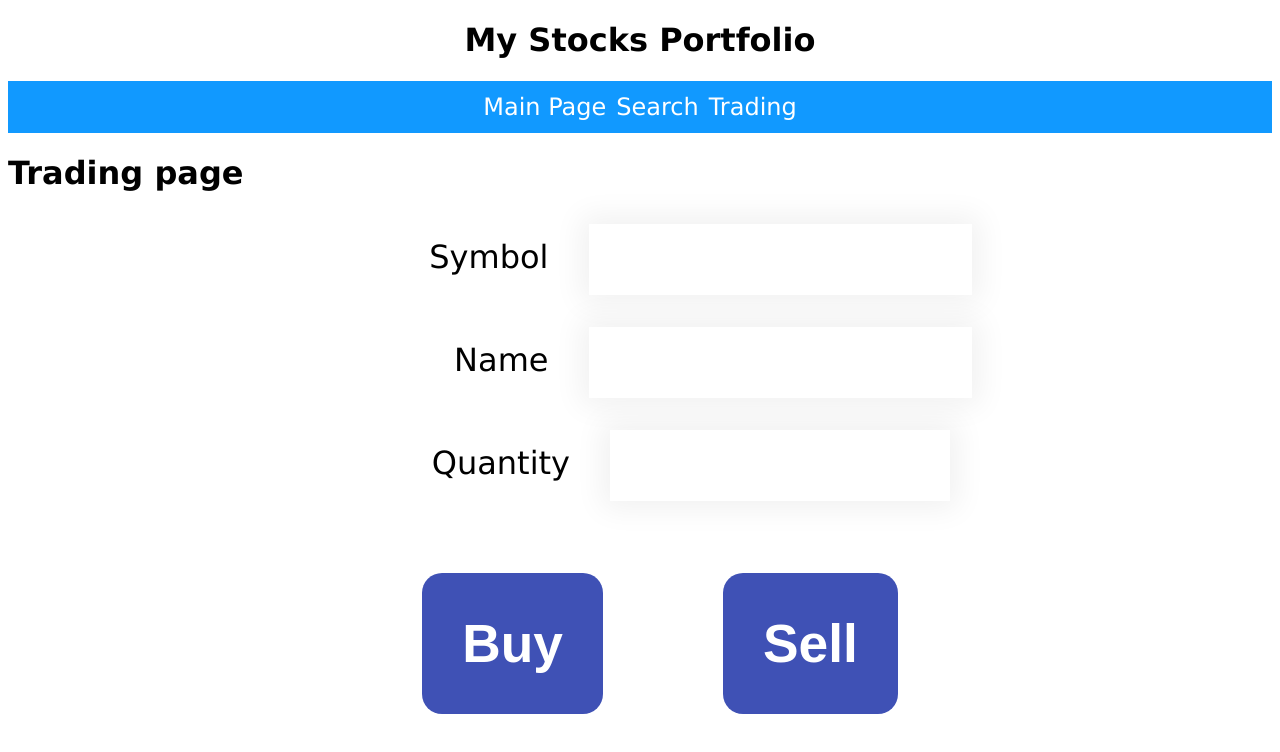
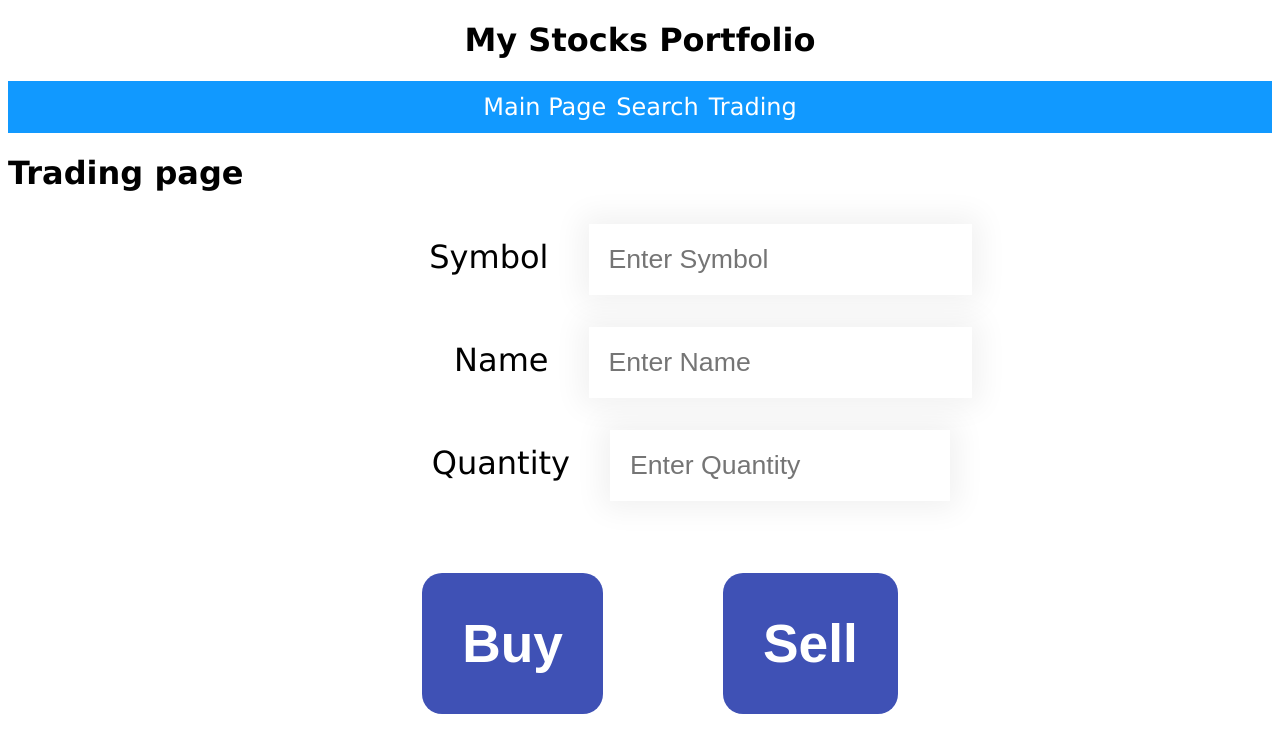
Before and after one commit to lim147/stock-protfolio, an Angular app in the folder stockUI/: page /trading in a window 1280 px wide. Shown: the top 752 px of the page. Built offline with nearby package versions, Linux system fonts and the light colour scheme.

Commit message:
added placeholder

```diff
--- a/stockUI/src/app/tradingpage/tradingpage.component.html
+++ b/stockUI/src/app/tradingpage/tradingpage.component.html
@@ -6,19 +6,19 @@
     <form #f="ngForm" id="tradingform" (ngSubmit)="tradeStock($event.submitter.id, f)">
         <p>
             <label>Symbol</label>
-            <input type="text" [(ngModel)]="stockSymbol" name="stockSymbol" required>
+            <input type="text" placeholder="Enter Symbol" [(ngModel)]="stockSymbol" name="stockSymbol" required>
         </p>
         <p>
             <label>Name</label>
-            <input type="text" [(ngModel)]="stockName" name="stockName" required>
+            <input type="text" placeholder="Enter Name" [(ngModel)]="stockName" name="stockName" required>
         </p>
         <!-- <p>
             <label>Price</label>
-            <input type="number" [(ngModel)]="stockPrice" name="stockPrice" required>
+            <input type="number" placeholder="Enter Price" [(ngModel)]="stockPrice" name="stockPrice" required>
         </p> -->
         <p>
             <label>Quantity</label>
-            <input type="number" [(ngModel)]="stockQty" name="stockQty" required>
+            <input type="number" placeholder="Enter Quantity" [(ngModel)]="stockQty" name="stockQty" required>
         </p>
         <div class=""cntr>
             <button id="buy" type="submit" [disabled]="!f.valid">Buy</button>
```
